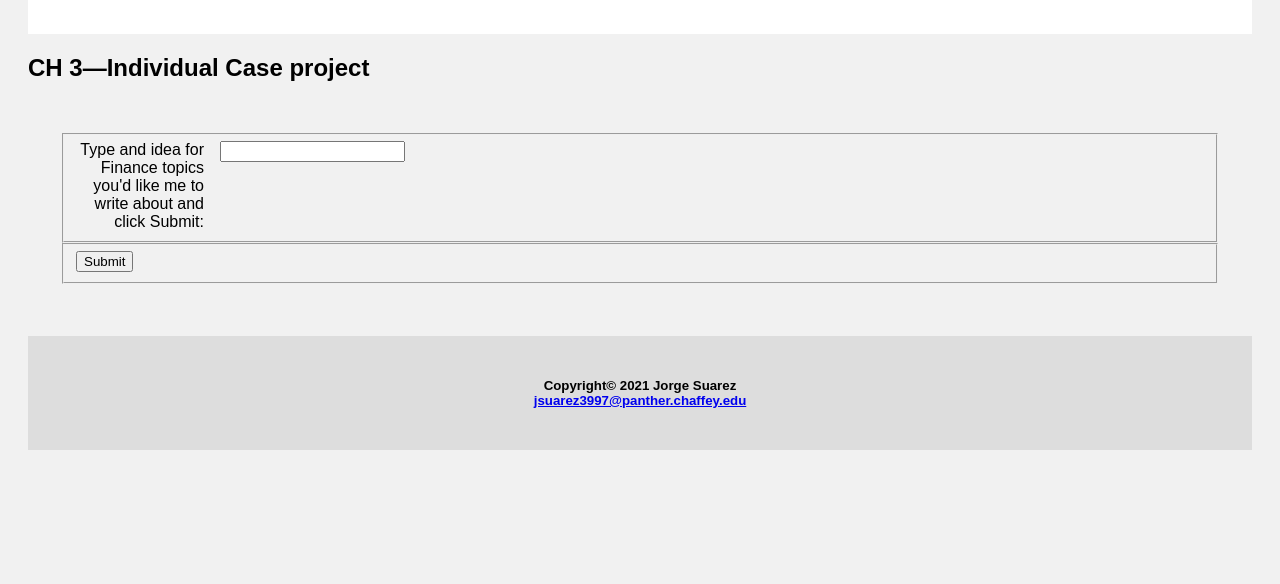
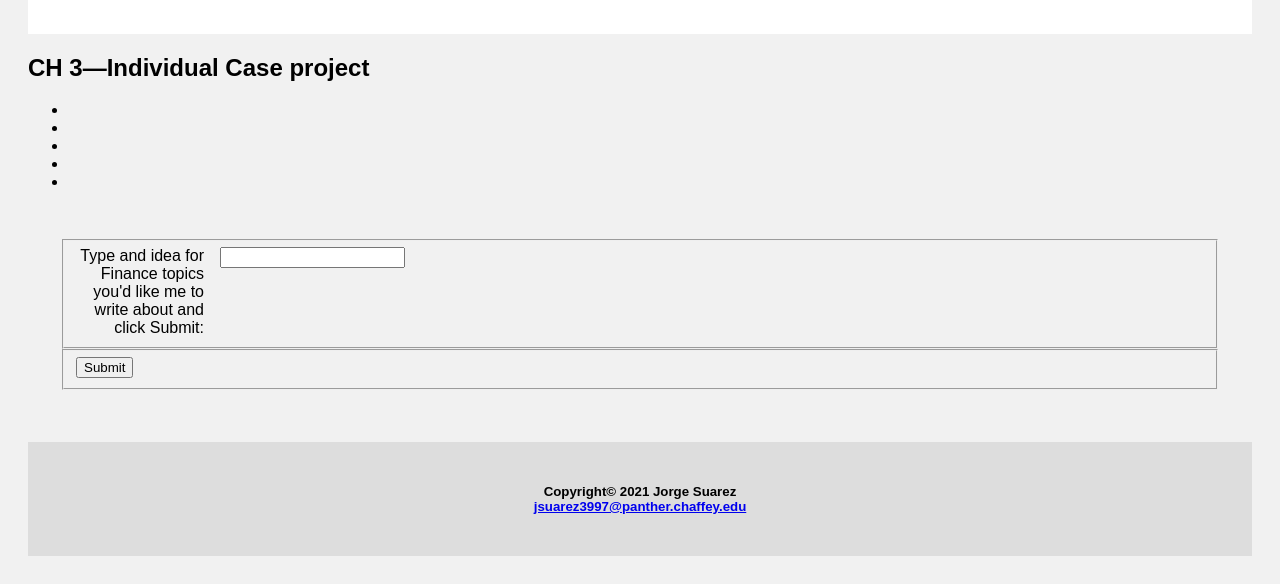
Before and after one commit to jsuapanther/jsuapanther.github.io, a plain HTML site: page cis74hw.html in a window 1280 px wide. Shown: the part 225-809 px from the top of the page. Drawn offline with Linux system fonts and the light colour scheme.

Commit message:
Update cis74hw.html

```diff
--- a/cis74hw.html
+++ b/cis74hw.html
@@ -18,6 +18,17 @@
             </div>
            <div id="content1">
                <h2>CH 3—Individual Case project </h2>
+		   <article>
+      <div id="results">
+          <ul>
+             <li id="item1"></li>
+             <li id="item2"></li>
+             <li id="item3"></li>
+             <li id="item4"></li>
+             <li id="item5"></li>
+          </ul>
+          <p id="resultsExpl"></p>
+      </div>
    </div>
 	       <form>
           <fieldset>
```
